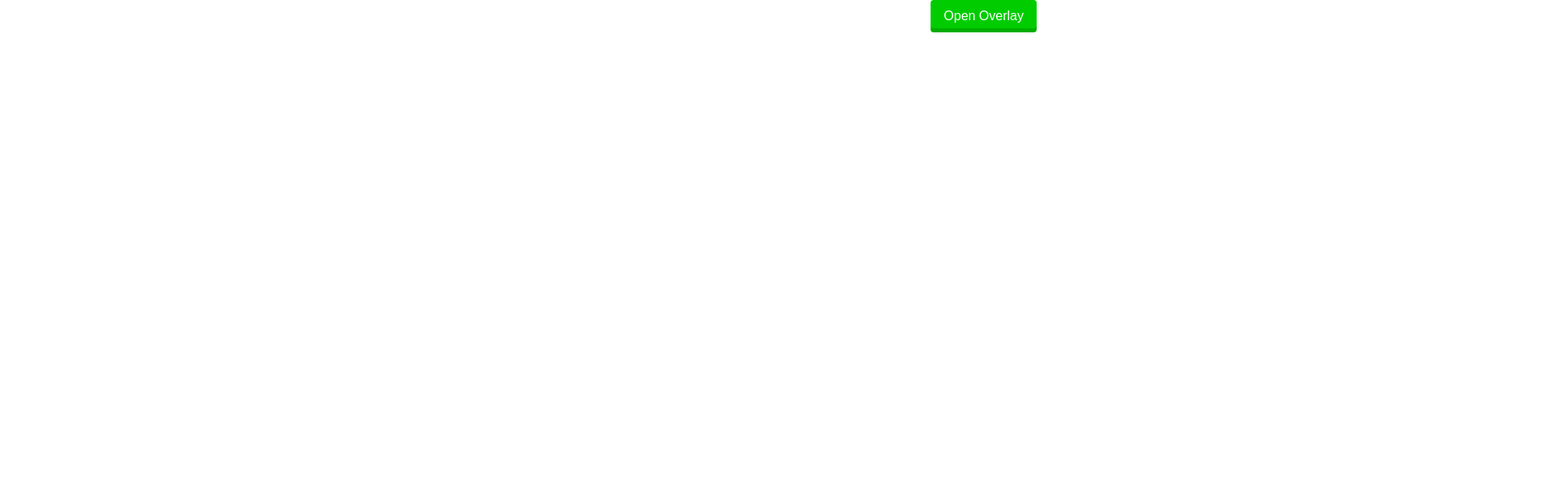
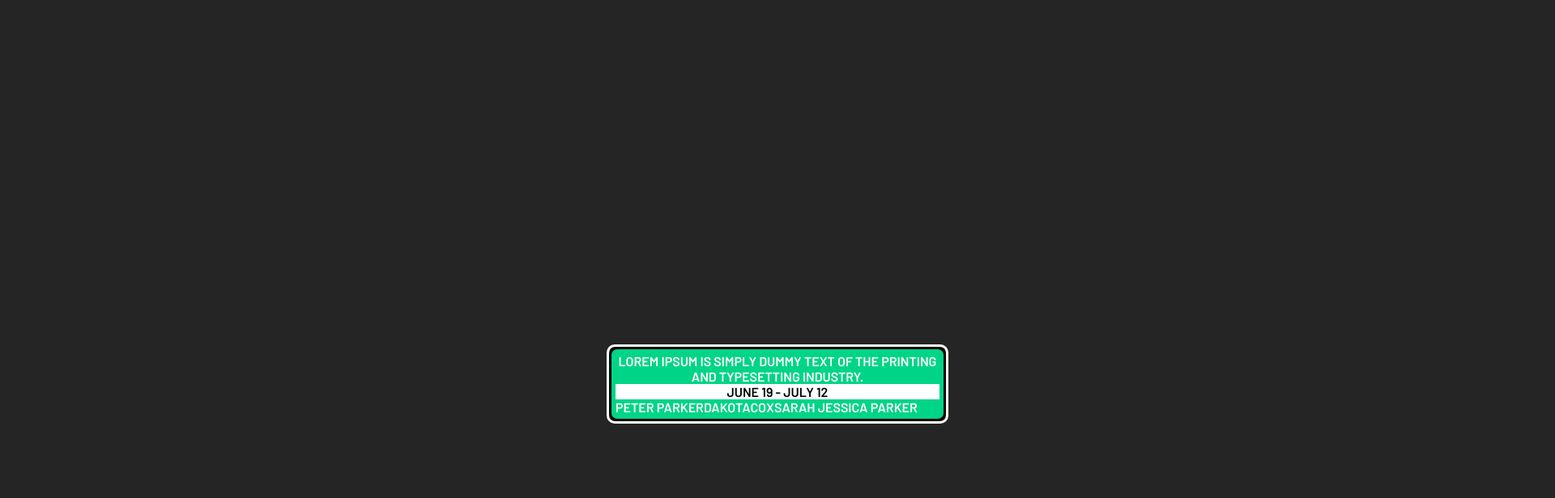
Before and after one commit to bankiszabolcs/Events, a website with bundled scripts: page index.html in a window 1280 px wide. Shown: the top 616 px of the page at 81% size, 1920 px wide, since content can reach past the window. Built offline with nearby package versions, Linux system fonts and the light colour scheme.

Commit message:
Design base

```diff
--- a/index.html
+++ b/index.html
@@ -9,12 +9,12 @@
 <body>
     <div class="overlay">
         <div class="table">
-            <div class="table__firstrow"></div>
-            <div class="table__secondrow"></div>
+            <div class="table__firstrow">Lorem Ipsum is simply dummy text of the printing and typesetting industry.</div>
+            <div class="table__secondrow">June 19 - July 12</div>
             <div class="table__thirdrow">
-                <div class="table__thirdrow--left"></div>
-                <div class="table__thirdrow--center"></div>
-                <div class="table__thirdrow--right"></div>
+                <div class="table__thirdrow--left">Peter Parker</div>
+                <div class="table__thirdrow--center">DakotaCox</div>
+                <div class="table__thirdrow--right">Sarah Jessica Parker</div>
             </div>
         </div>
     </div>
--- a/src/scss/_colors.scss
+++ b/src/scss/_colors.scss
@@ -1,3 +1,4 @@
 $success: #00cc00;
 $warning: #e77e21;
 $danger: #e52923;
+$text: white;
--- a/src/scss/style.scss
+++ b/src/scss/style.scss
@@ -1,17 +1,23 @@
 @use "colors";
 @use "mixins";
+@import url("https://fonts.googleapis.com/css2?family=Barlow:wght@600;700;800&display=swap");
 
 body {
   box-sizing: border-box;
   margin: 0;
   padding: 0;
+  color: colors.$text;
 }
 
 .overlay {
   background-color: #252525;
   height: 950px;
   width: 1920px;
-  display: none;
+  margin: auto auto;
+  justify-content: center;
+  align-items: center;
+  display: flex;
+  //display: none;
 }
 
 .container {
@@ -39,3 +45,37 @@ body {
 
   @include mixins.btn-style(open, colors.$success);
 }
+
+.table {
+  border-radius: 10px;
+  background: #00d487;
+  width: 400px;
+  position: relative;
+  border: 3px solid black;
+  padding: 5px;
+  word-wrap: break-word;
+  text-transform: uppercase;
+  font-family: "Barlow", sans-serif;
+  text-align: center;
+
+  &:before {
+    content: " ";
+    position: absolute;
+    z-index: 99;
+    top: -6px;
+    left: -6px;
+    right: -6px;
+    bottom: -6px;
+    border: 3px solid white;
+    border-radius: 10px;
+  }
+
+  &__secondrow {
+    background-color: white;
+    color: black;
+  }
+
+  &__thirdrow {
+    display: flex;
+  }
+}
```
Also changed, not shown: dist/css/style.css, 1 other file.
